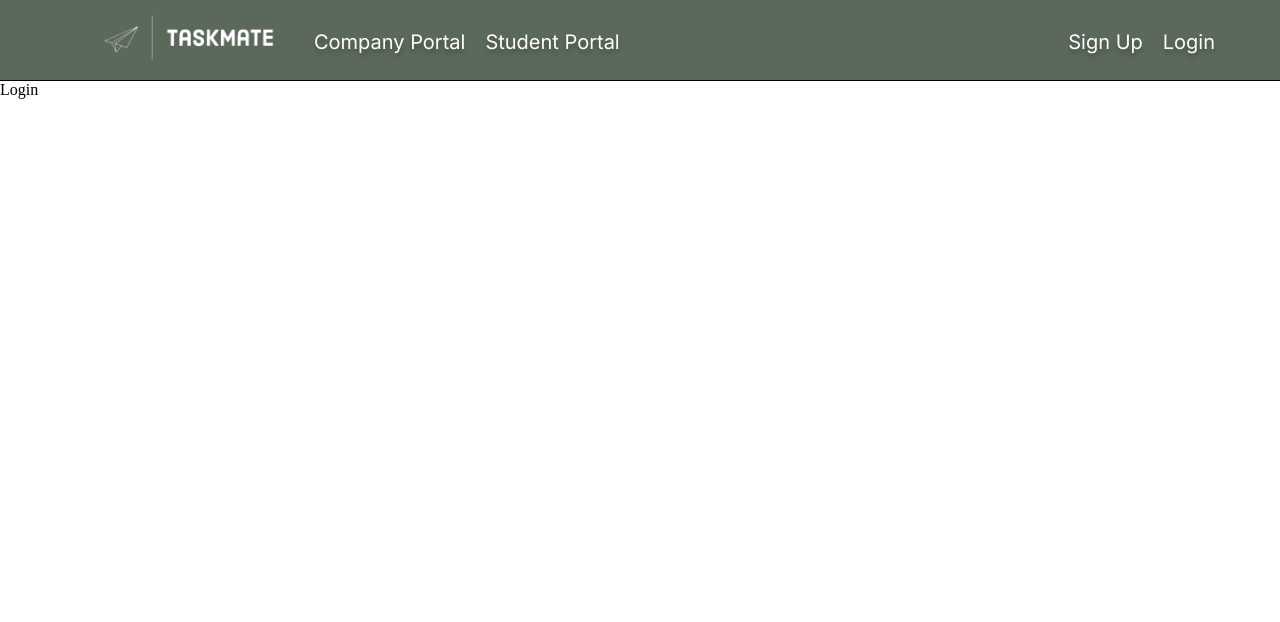
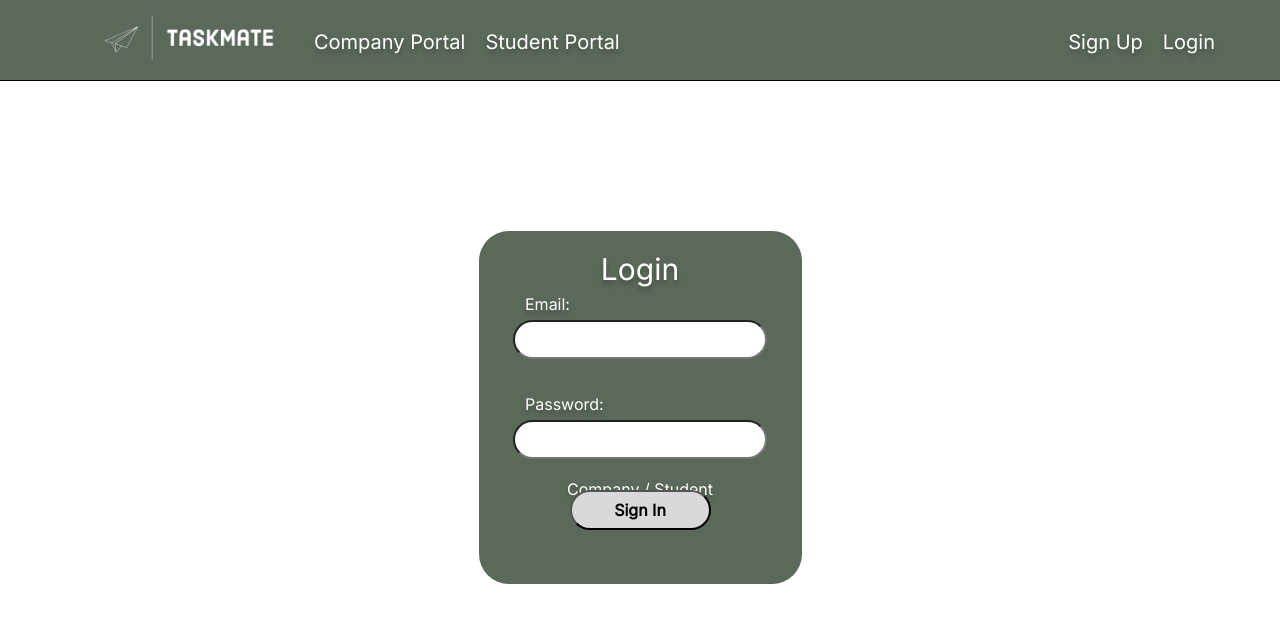
Before and after one commit to lukaszpaul/Company-Task-Assigner, a React (Create React App) app in the folder client/: page /login in a window 1280 px wide. Shown: the top 622 px of the page. Built offline with nearby package versions, Linux system fonts and the light colour scheme.

Commit message:
Changed names and Structured Login Page

```diff
--- a/client/src/App.js
+++ b/client/src/App.js
@@ -1,5 +1,4 @@
-import './App.css';
-import Signup from './components/Signup';
+import SignUp from './components/SignUp';
 import Login from './components/Login';
 import { Routes, Route, Router } from "react-router-dom";
 import { Component } from 'react';
@@ -13,13 +12,13 @@ function App() {
     <>
        <Navbar/>
           <Routes>
-            <Route path="/signup" element={<Signup/>}/>
+            <Route path="/signup" element={<SignUp/>}/>
             <Route path="/login" element={<Login/>}/>
             <Route path="/studentportal" element={<StudentPortal/>}/>
             <Route path="/companyportal" element={<CompanyPortal/>}/>
           </Routes>
    </>
-  );
-}
+  );  // <--- return() ends here
+} // <--- App() function ends here
 
 export default App;
--- a/client/src/components/Login.js
+++ b/client/src/components/Login.js
@@ -1,11 +1,32 @@
-import React, {useState, useEffect} from 'react'
+import React from 'react'
+import {AuthContainer, AuthText, EmailInput, EmailText, PasswordInput, PasswordText, SubmitButton, OptionDrop, CompanyText}  from '../styles/AuthElements'
+
 
 function Login() {
 
+  return (
+    <AuthContainer>
 
-  return (
-    <div>Login</div>
+               <AuthText>Login</AuthText>
+                <EmailText>Email: </EmailText>
+                 <EmailInput></EmailInput>
+
+                 <PasswordText>Password:</PasswordText>
+                 <PasswordInput></PasswordInput>
+
+                <CompanyText>Company / Student</CompanyText>
+                <OptionDrop name='id'>
+                    <select name='ddlselect'>
+                        <option>Choose Type</option>
+                        <option value="company">Company</option>
+                        <option value="student">Student</option>
+                    </select>
+                </OptionDrop>
+
+                <SubmitButton>Sign In</SubmitButton>
+
+        </AuthContainer>
   )
 }
 
-export default Login
+export default Login;
--- a/client/src/components/Signup.js
+++ b/client/src/components/Signup.js
@@ -1,11 +1,11 @@
 import React from 'react'
-import {SignupContainer, SignupText, EmailInput, EmailText, PasswordInput, PasswordText, SubmitButton, OptionDrop, CompanyText}  from '../styles/Signup.style'
+import {AuthContainer, AuthText, EmailInput, EmailText, PasswordInput, PasswordText, SubmitButton, OptionDrop, CompanyText}  from '../styles/AuthElements'
 
-function Signup() {
+function SignUp() {
   return (
-        <SignupContainer>
+        <AuthContainer>
 
-               <SignupText>Sign Up</SignupText>
+               <AuthText>Sign Up</AuthText>
                 <EmailText>Email: </EmailText>
                  <EmailInput></EmailInput>
 
@@ -23,8 +23,8 @@ function Signup() {
 
                 <SubmitButton>Register</SubmitButton>
 
-        </SignupContainer>
+        </AuthContainer>
   )
 }
 
-export default Signup;
+export default SignUp;
--- a/client/src/styles/Signup.style.js
+++ b/client/src/styles/AuthElements.js
@@ -1,6 +1,6 @@
 import styled from 'styled-components';
 
-export const SignupContainer = styled.div`
+export const AuthContainer = styled.div`
 
     margin: auto;
     width: 323px;
@@ -16,7 +16,7 @@ justify-content: center;
 
 `;
 
-export const SignupText = styled.div`
+export const AuthText = styled.div`
     text-decoration: none;
     display: flex;
     margin-top: 20px;
@@ -88,6 +88,7 @@ export const PasswordText = styled.text`
     mix-blend-mode: normal;
     text-shadow: 0px 4px 4px rgba(0, 0, 0, 0.25);
 `;
+
 export const PasswordInput = styled.input`
     border-radius: 20px;
 
@@ -135,9 +136,9 @@ export const OptionDrop = styled.form`
     position: absolute;
     border-radius: 30px;
     height: 40px;
-
     top: 500px;
 `;
+
 export const CompanyText = styled.text`
     position: absolute;
 
```
Also changed, not shown: client/src/styles/Navbar.style.js (+9 -13 lines). Lines whose indentation alone changed are shown as unchanged.
